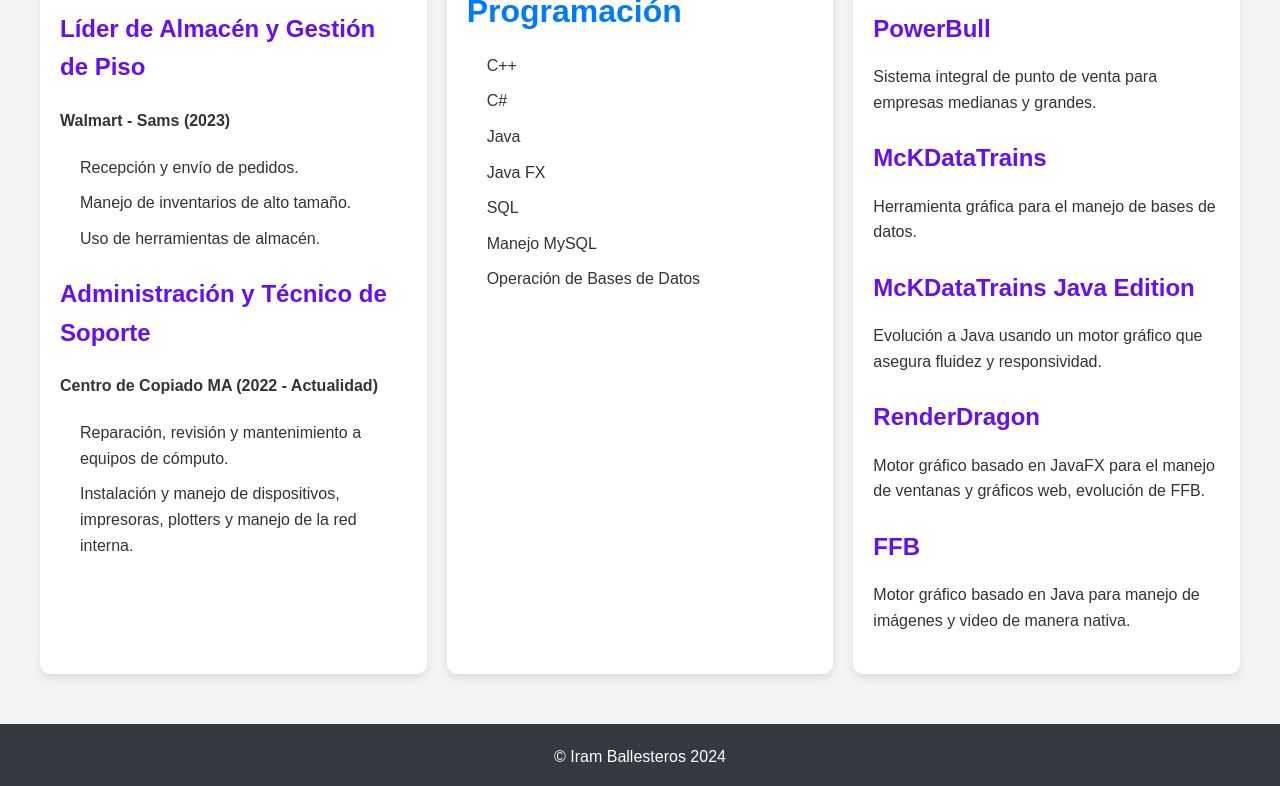
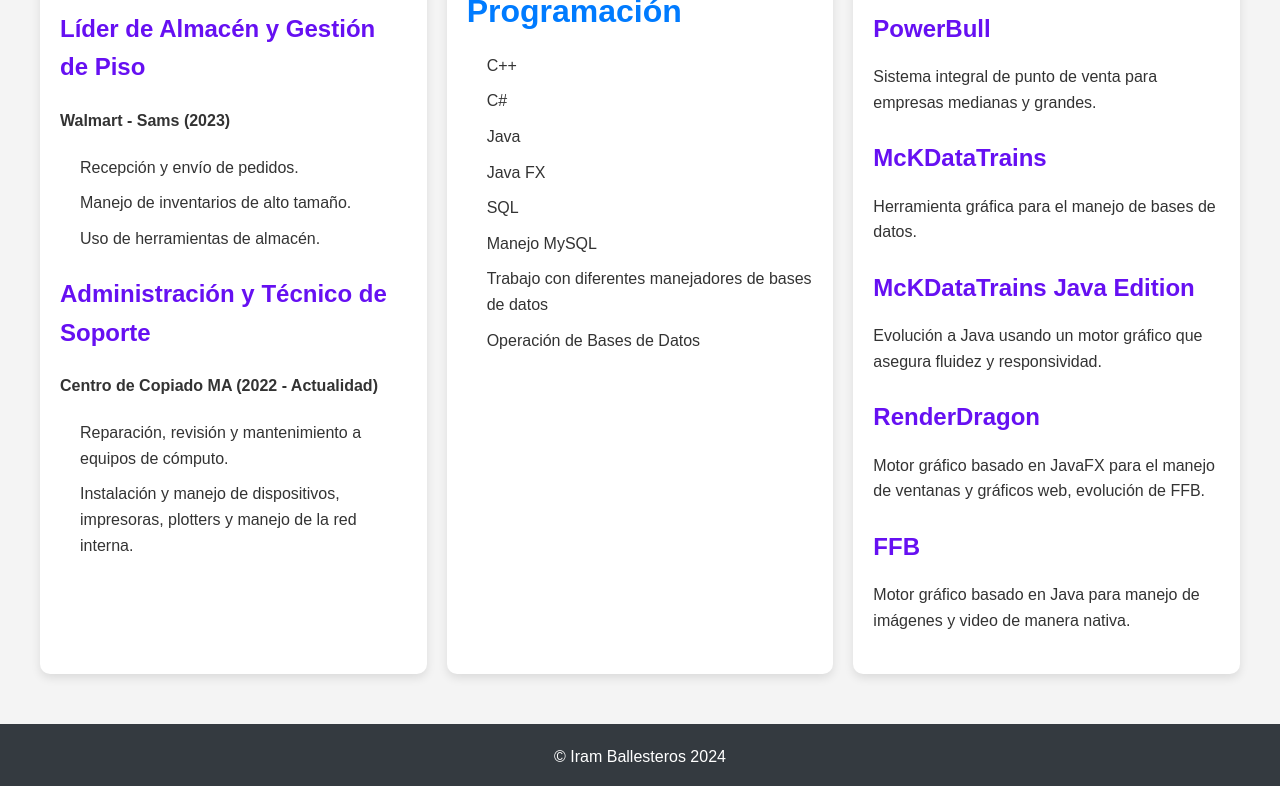
Before and after one commit to IramMcFly/unidad2-ballesterosMorales, a plain HTML site: page CV/CV.html in a window 1280 px wide. Shown: the part 1066-1852 px from the top of the page. Drawn offline with Linux system fonts and the light colour scheme; grey boxes are pictures that could not be loaded; a script that the page names is missing.

Commit message:
Update CV.html

```diff
--- a/CV/CV.html
+++ b/CV/CV.html
@@ -109,6 +109,7 @@
                 <li>Java FX</li>
                 <li>SQL</li>
                 <li>Manejo MySQL</li>
+                <li>Trabajo con diferentes manejadores de bases de datos</li>
                 <li>Operación de Bases de Datos</li>
             </ul>
         </section>
```
